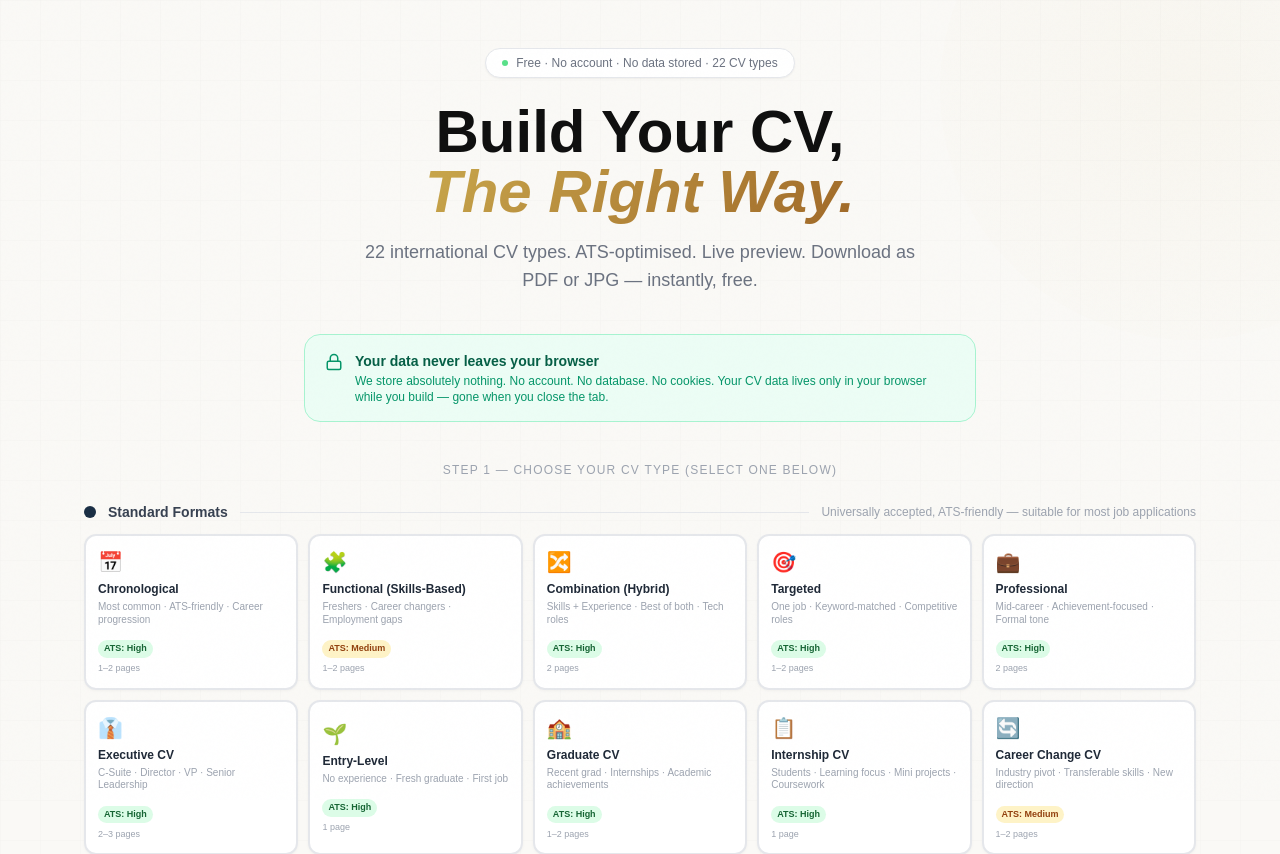
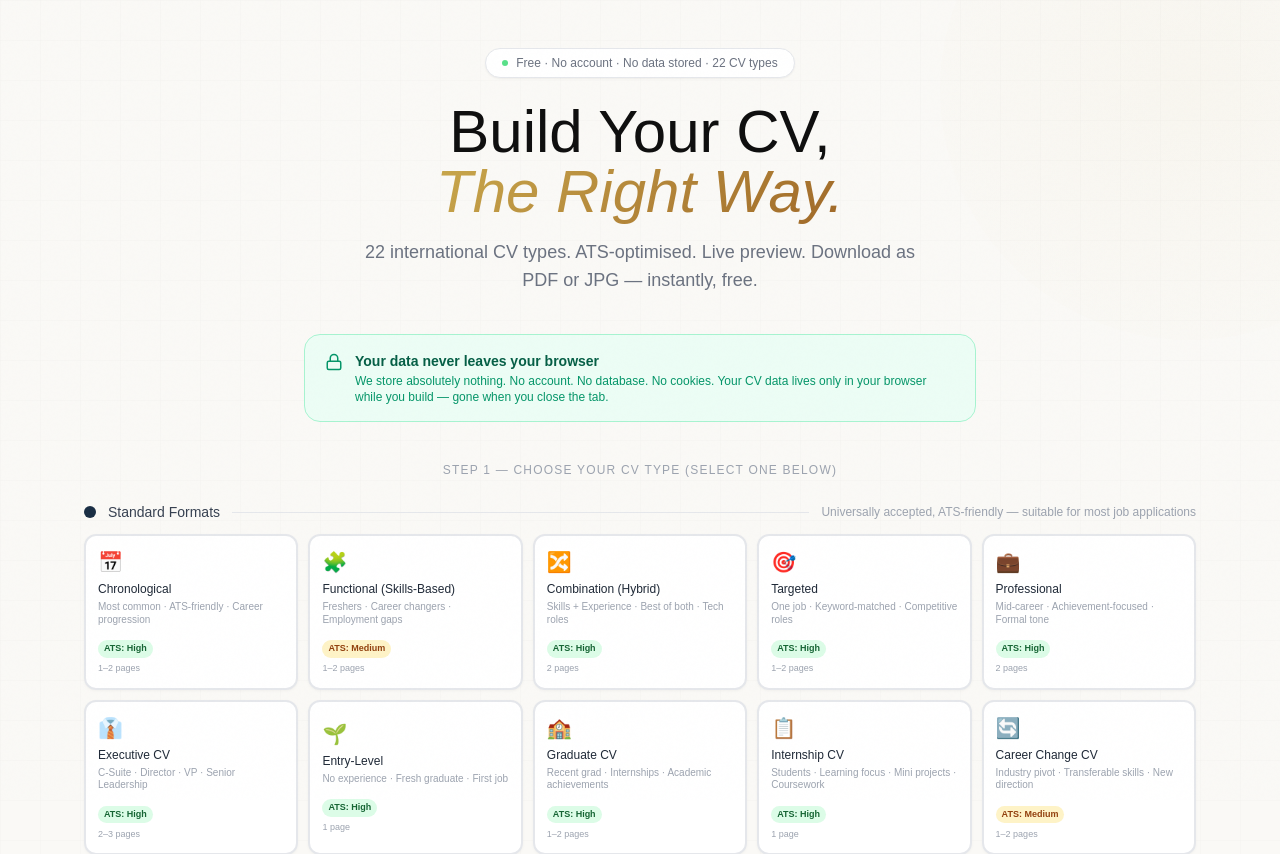
Before and after one commit to sehazadsiam-gif/cv-builder, a Next.js app: page / in a window 1280 px wide. Shown: the top 854 px of the page. Built offline with nearby package versions, Linux system fonts and the light colour scheme; a web font is replaced by a local one.

Commit message:
Style: remove bold weight from Hammersmith One headers

```diff
--- a/app/page.tsx
+++ b/app/page.tsx
@@ -48,7 +48,7 @@ export default function HomePage() {
             Free · No account · No data stored · 22 CV types
           </div>
 
-          <h1 className="text-5xl md:text-6xl font-bold mb-4 leading-tight"
+          <h1 className="text-5xl md:text-6xl font-normal mb-4 leading-tight"
             style={{ fontFamily: "'Hammersmith One', sans-serif" }}>
             Build Your CV,
             <br />
@@ -92,7 +92,7 @@ export default function HomePage() {
                 {/* Category header */}
                 <div className="flex items-center gap-3 mb-3">
                   <div className="w-3 h-3 rounded-full" style={{ background: cat.color }} />
-                  <h2 className="text-sm font-bold text-gray-700"
+                  <h2 className="text-sm font-normal text-gray-700"
                     style={{ fontFamily: "'Hammersmith One', sans-serif" }}>
                     {cat.label}
                   </h2>
@@ -129,7 +129,7 @@ export default function HomePage() {
                         )}
 
                         <div className="text-xl mb-1.5">{type.icon}</div>
-                        <p className="text-xs font-bold text-gray-800 leading-tight mb-1"
+                        <p className="text-xs text-gray-800 leading-tight mb-1"
                           style={{ fontFamily: "'Hammersmith One', sans-serif" }}>
                           {type.label}
                         </p>
@@ -160,7 +160,7 @@ export default function HomePage() {
             <div className="flex items-start gap-3">
               <span className="text-2xl">{CV_TYPES[selected].icon}</span>
               <div className="flex-1">
-                <h3 className="font-bold text-gray-900"
+                <h3 className="font-normal text-gray-900"
                   style={{ fontFamily: "'Hammersmith One', sans-serif" }}>
                   {CV_TYPES[selected].label} CV
                 </h3>
```
